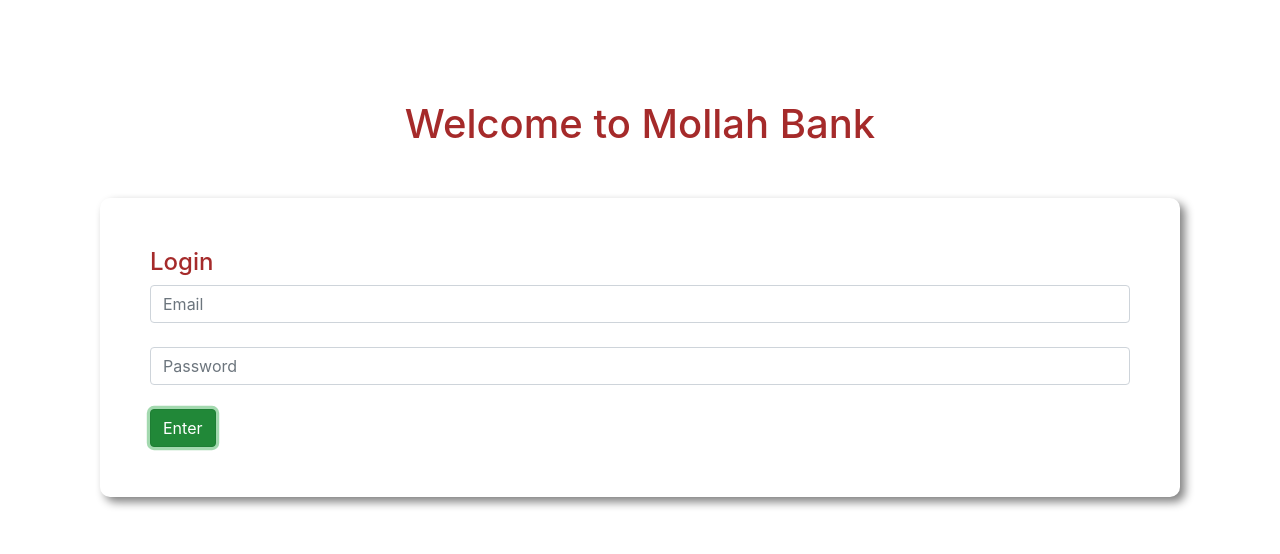
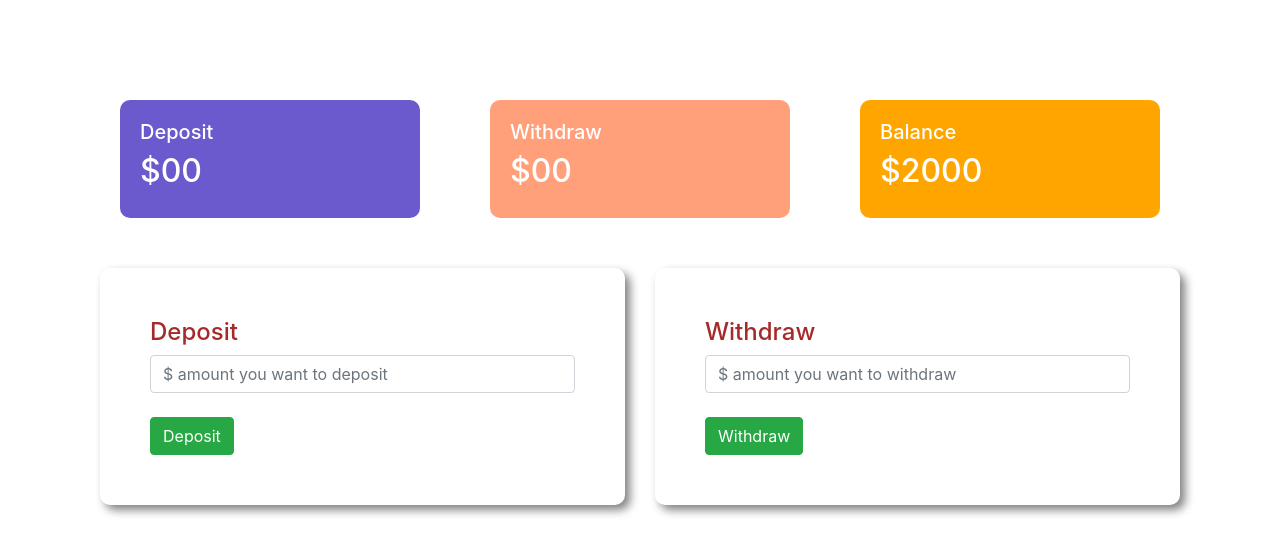
Before and after one commit to sayeed3899/mollah-bank, a plain HTML site: page index.html in a window 1280 px wide. Both pictures are taken after a click on the button "Enter". Drawn offline with nearby package versions, Linux system fonts and the light colour scheme.

Commit message:
half compleate

```diff
--- a/index.html
+++ b/index.html
@@ -8,7 +8,7 @@
     <link rel="stylesheet" href="style.css">
 </head>
 <body>
-    <div>
+    <div id="login-area">
         <h1 class ="text-center">Welcome to Mollah Bank</h1>
         <div class="submit-area">
             <h4>Login</h4>
@@ -16,8 +16,64 @@
             <br>
             <input type="password" class="form-control" placeholder="Password" name="" id="">
            <br>
-            <button class="btn btn-success ">Enter</button>
+            <button id="login" class="btn btn-success ">Enter</button>
         </div>
     </div>
+    <div id="transaction-area">
+    <div class="row">
+      <div class="col-md-4">
+        <div class="deposit status">
+            <h5>Deposit</h5>
+            <h2>$00</h2>
+        </div>
+      </div>
+      <div class="col-md-4" >
+        <div class="withdraw status">
+            <h5>Withdraw</h5>
+            <h2>$00</h2>
+        </div>
+      </div>
+      <div class="col-md-4">
+        <div class="balance status">
+            <h5>Balance</h5>
+            <h2>$2000</h2>
+        </div>
+      </div>
+     </div>
+     <div class="row">
+         <div class="col-md-6">
+            <div class="submit-area">
+                <h4>Deposit</h4>
+                <input id="depositAmount" type="text" class="form-control" placeholder="$ amount you want to deposit">
+                <br>
+                <button id ="addDeposit" class="btn btn-success">Deposit</button>
+            </div>
+         </div>
+         <div class="col-md-6">
+            <div class="submit-area">
+                <h4>Withdraw</h4>
+                <input type="text" class ="form-control" placeholder="$ amount you want to withdraw">
+                <br>
+                <button id ="addWithdraw" class="btn btn-success">Withdraw</button>
+            </div>
+         </div>
+     </div>
+    </div>
+    <script>
+        // login button handler
+        const loginBtn =document.getElementById("login");
+        loginBtn.addEventListener("click", function(){
+            const loginArea = document.getElementById("login-area")
+            loginArea.style.display ="none";
+            const transactionArea = document.getElementById("transaction-area");
+            transactionArea.style.display="block";
+            })
+        // deposit button handler
+        const depositBtn =document.getElementById("addDeposit");
+        depositBtn.addEventListener("click", function(){
+            const depositAmount = document.getElementById("depositAmount").value;
+            const depositNumber =parseFloat (depositAmount);
+        })
+    </script>
 </body>
 </html>
--- a/style.css
+++ b/style.css
@@ -8,3 +8,21 @@ body{
     border-radius: 10px;
     box-shadow: 5px 5px 10px gray;
 }
+#transaction-area{
+    display: none;
+}
+.status{
+    margin: 0 20px;
+    color: white;
+    border-radius: 10px;
+    padding: 20px;
+}
+.deposit{
+    background-color: slateblue;
+}
+.withdraw{
+    background-color:lightsalmon;
+}
+.balance{
+    background-color: orange;
+}
```
